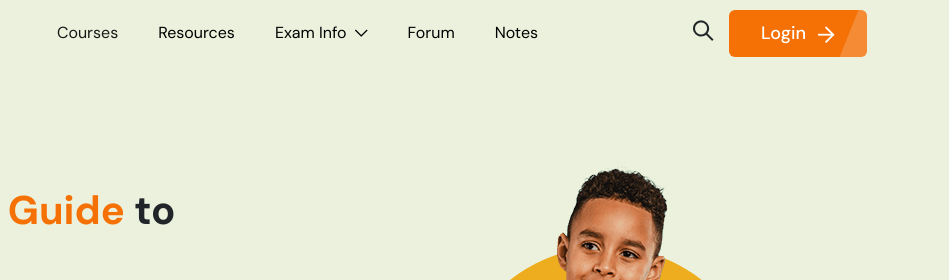
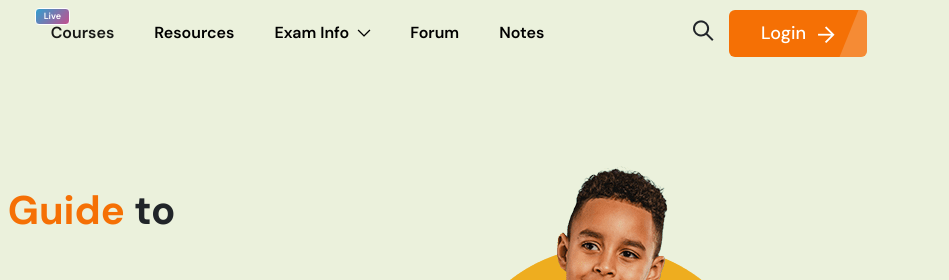
Before and after one commit to sandip1699/sandip1699.github.io, a plain HTML site: page askiitans/index.html in a window 1280 px wide. Shown: the top 280 px of the page, 331-1280 px from the left. Drawn offline with nearby package versions, Linux system fonts and the light colour scheme.

Commit message:
course label

```diff
--- a/askiitans/assets/css/style.css
+++ b/askiitans/assets/css/style.css
@@ -35,13 +35,15 @@ header .dropdown-menu {
     box-shadow: 0px 25px 70px 0px #01213A12;
 }
 header .dropdown-toggle::after {display: none;}
-header .navbar-nav li a {display: flex; align-items: center; color: #000; justify-content: space-between; padding: 10px 30px;}
+header .navbar-nav li a {display: flex; align-items: center; color: #000; justify-content: space-between; padding: 10px 30px;font-weight: 600; position: relative;}
 header .navbar-nav li [class^="ti-"] {font-size: 13px;}
 header .navbar-nav li.nav-item {margin: 0px 5px;}
 header .dropdown-item.active, header .dropdown-item:active { background: var(--bs-theme-light);}
 header .searchbtn {text-decoration: none;}
 .site-headers.fixed {position: fixed; top: 0; left: 0; right: 0; z-index: 999;}
 .site-headers.fixed .navbar-light{background-color:#fff!important;box-shadow:0 0 60px 0 rgba(2,2,2,0.17);animation:slide-down .7s;opacity:1}
+.new_course{position:absolute;background:#fff;color:#fff;font-size:9px;border-radius:4px;border:1px solid;line-height:5px;padding:5px 8px;margin-left:-16px;margin-top:-34px;background:linear-gradient(-45deg,#ee7752,#e73c7e,#23a6d5,#23d5ab);background-size:400% 400%;animation:gradient 10s ease infinite}
+@keyframes gradient{0%{background-position:0% 50%}50%{background-position:100% 50%}to{background-position:0% 50%}}
 @keyframes slide-down {
 0%{opacity:5;transform:translateY(-100%)}
 100%{opacity:1;transform:translateY(0)}
--- a/askiitans/index.html
+++ b/askiitans/index.html
@@ -30,7 +30,7 @@
       <div class="collapse navbar-collapse" id="navbarSupportedContent">
         <ul class="navbar-nav mx-auto mb-2 mb-lg-0">
           <li class="nav-item">
-            <a class="nav-link active" aria-current="page" href="#">Courses</a>
+            <a class="nav-link active" aria-current="page" href="#"><span class="new_course">Live</span> Courses</a>
           </li>
           <li class="nav-item">
             <a class="nav-link" href="#">Resources</a>
```
Also changed, not shown: 1 other file.
